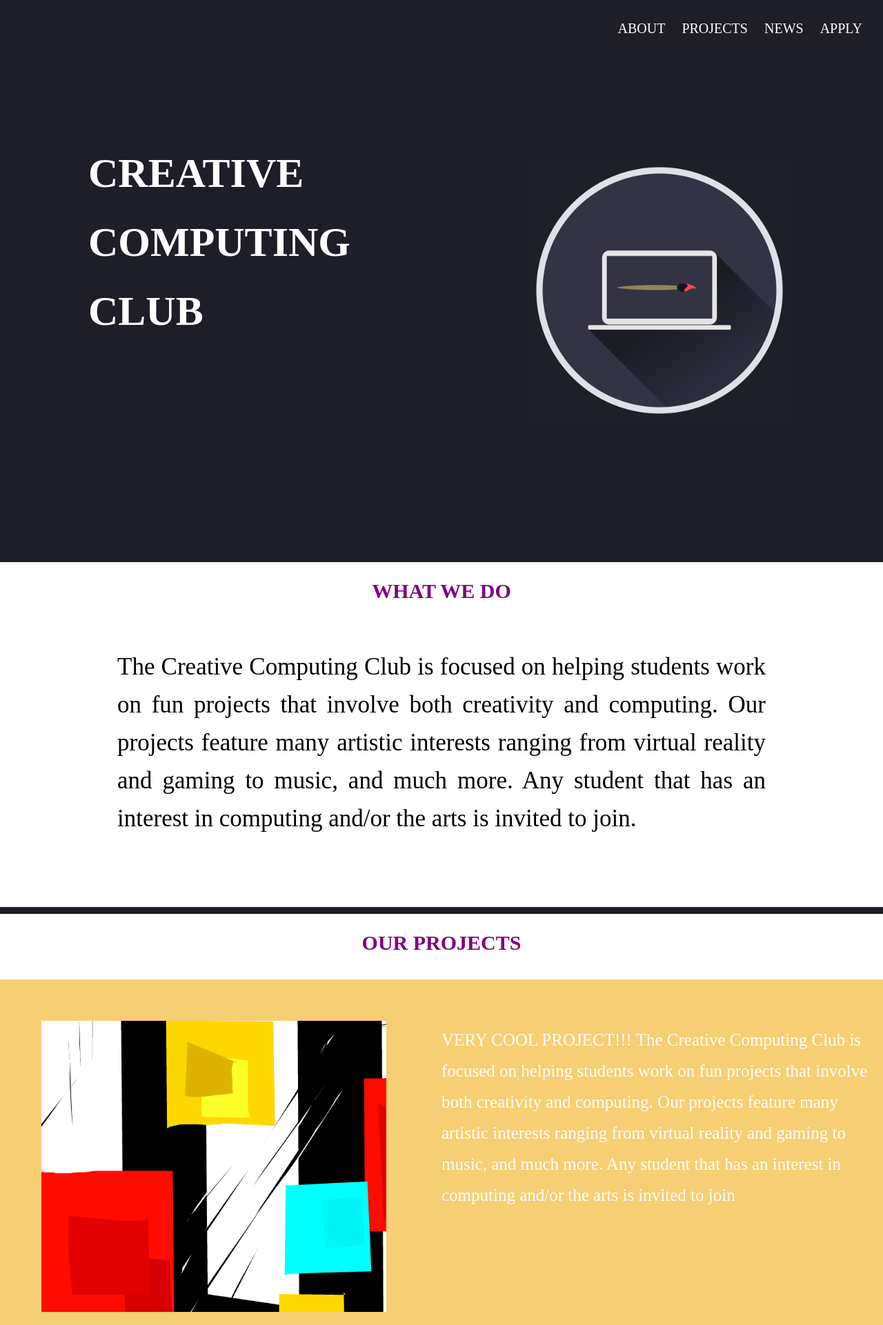
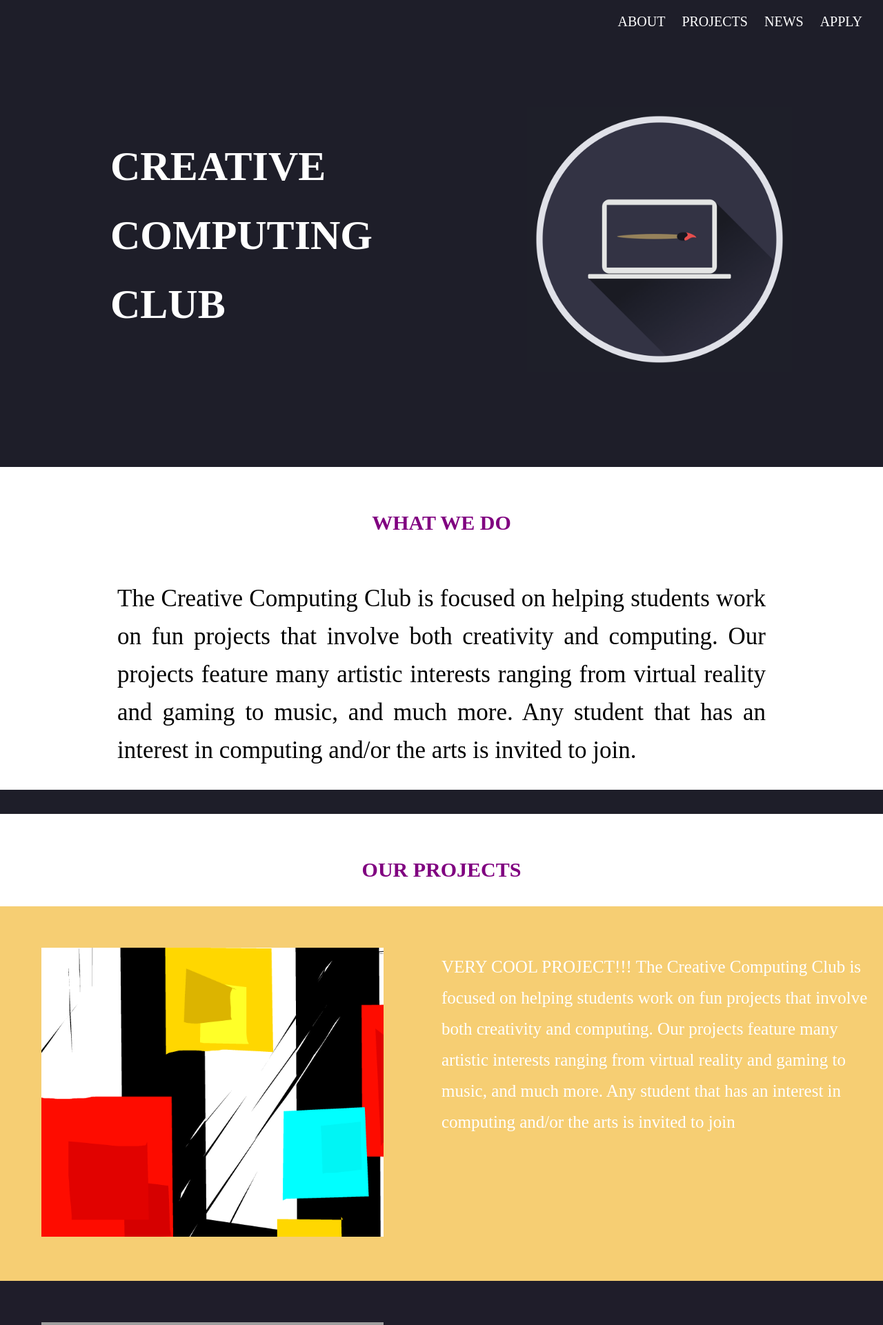
Before and after one commit to valeriyarusina/CreativeComputingWebsite, a PHP site: page / in a window 1280 px wide. Shown: the top 1921 px of the page at 69% size. Run offline with PHP 8.4, Linux system fonts and the light colour scheme; grey boxes are pictures that could not be loaded.

Commit message:
made project section more responsive

```diff
--- a/index.html
+++ b/index.html
@@ -10,16 +10,12 @@
 <body>
 <div id="one">
 
-  <div id="start">
-
   <nav>
     <a href="index.html">ABOUT</a>
-      <a href="projects.html">PROJECTS</a>
+    <a href="#three">PROJECTS</a>
     <a href="news.html">NEWS</a>
     <a href="news.html">APPLY</a>
   </nav>
-
-  </div> <!-- start -->
 
   <div class="title">
     <div class="label">
@@ -30,9 +26,7 @@
     <div class="logo">
       <img src="images/ccclogo.png" alt="CCC logo"/>
     </div>
-  </div>
-
-  <div class="clear"> </div>
+  </div> <!-- title -->
 
 </div> <!-- one -->
 
@@ -45,20 +39,20 @@
   interests ranging from virtual reality and gaming to music, and much more.
   Any student that has an interest in computing and/or the arts is invited to join.</p>
 
-</div>
+</div> <!-- two -->
 
 
 <div id="three">
   <h2> OUR PROJECTS </h2>
-
-
   <div id="projects">
 
-<div id="project1">
+    <div id="project1" class="project_section">
+
       <div class="left">
         <img src=images/art.png alt="Art Piece sign"/>
         <!--https://www.sketchport.com/drawing/5785901472940032/modern-art-2 -->
       </div>
+
       <div id="pr1description" class="right">
         <p> VERY COOL PROJECT!!! The Creative Computing Club is focused on helping students work on fun projects
   that involve both creativity and computing. Our projects feature many artistic
@@ -68,11 +62,12 @@
     </div> <!--END OF PROJECT1-->
 
 
-<div id="project2">
+    <div id="project2" class="project_section">
       <div class="left">
         <img src=images/vr.jpg alt="Virtual Reality sign"/>
     <!-- http://www.publicdomainpictures.net/hledej.php?hleda=innovation-->
       </div>
+
       <div id="pr2description" class="right">
         <p> VERY COOL PROJECT!!! WE DID A LOT OF THINGS HERE!! YAAAAY
     The Creative Computing Club is focused on helping students work on fun projects
@@ -82,11 +77,12 @@
       </div>
     </div> <!--END OF PROJECT 2-->
 
-<div id="project3">
+    <div id="project3" class="project_section">
       <div class="left">
         <img src=images/bigredsign.png alt="Virtual Reality sign"/>
     <!--screenshot of the website-->
       </div>
+
       <div id="pr3description" class="right">
         <p> VERY COOL PROJECT!!!
     The Creative Computing Club is focused on helping students work on fun projects
@@ -98,7 +94,7 @@
 
   </div> <!--END OF ALL PROJECTS-->
 
-</div>
+</div> <!-- three -->
 
 <div id="four">
   <h2> SPONSORSHIP </h2>
--- a/styles/index.css
+++ b/styles/index.css
@@ -4,18 +4,13 @@ body{
   color: white;
 }
 
-div {
-  clear:both;
-}
-
 h2{
   color: rgb(128,0,128);
   margin: 10px auto;
-  padding-top: 25px;
+  padding-top: 5%;
   text-align: center;
   font-size: 30px;
 }
-
 
 img{
   /* display: block; */
@@ -26,15 +21,10 @@ img{
 /*ONE*/
 
 #one{
-left:0px;
-top:0px;
-width: 100%;
-height:100%;
-padding-bottom: 10%;  /*remove later*/
-}
-
-#start{
-  margin-top: 10px;
+  left:0px;
+  top: 0px;
+  width: 100%;
+  padding-bottom: 5%;
 }
 
 nav{
@@ -68,7 +58,7 @@ nav a:hover{
 
 .label h1{
   margin-top: 20%;
-  margin-left: 20%;
+  margin-left: 25%;
   line-height: 100px;
   font-size: 60px;
 }
@@ -80,20 +70,17 @@ nav a:hover{
 /*the image*/
 .logo img{
   width: 60%;
-  margin-top: 15%;
+  margin-top: 5%;
   margin-left: 10%;
 }
-
 
 #computing{
   margin-left: 0px;
 }
 
-
 /*TWO*/
 #two{
   background-color: white;
-  height: 500px;
 }
 
 #aboutClub{
@@ -103,7 +90,6 @@ nav a:hover{
   text-align: justify;
   padding: 30px 170px;
 }
-
 
 /*THREE*/
 #three{
@@ -117,8 +103,23 @@ nav a:hover{
   margin-right: auto;
 }
 
+.project_section{
+  display: flex;
+  flex-direction: row;
+}
+
+.left{
+  flex: 1;
+  order: 1;
+}
+
+.left img{
+  width: 80%;
+}
 
 .right{
+  flex: 1;
+  order: 2;
   margin-top: 20px;  /*maybe find another way to align text with pictures on left*/
   padding: 20px;
   font-size: 25px;
@@ -127,19 +128,16 @@ nav a:hover{
 
 #project1{
   background-color: rgb(246,206,115);
-  height:620px;
   display: flex;
 }
 
 #project2{
   background-color: rgb(31,29,42);
-  height:620px;
   display: flex;
 }
 
 #project3{
   background-color: rgb(240,128,127);
-  height:620px;
   display: flex;
 }
 
```
Lines whose indentation alone changed are shown as unchanged.
